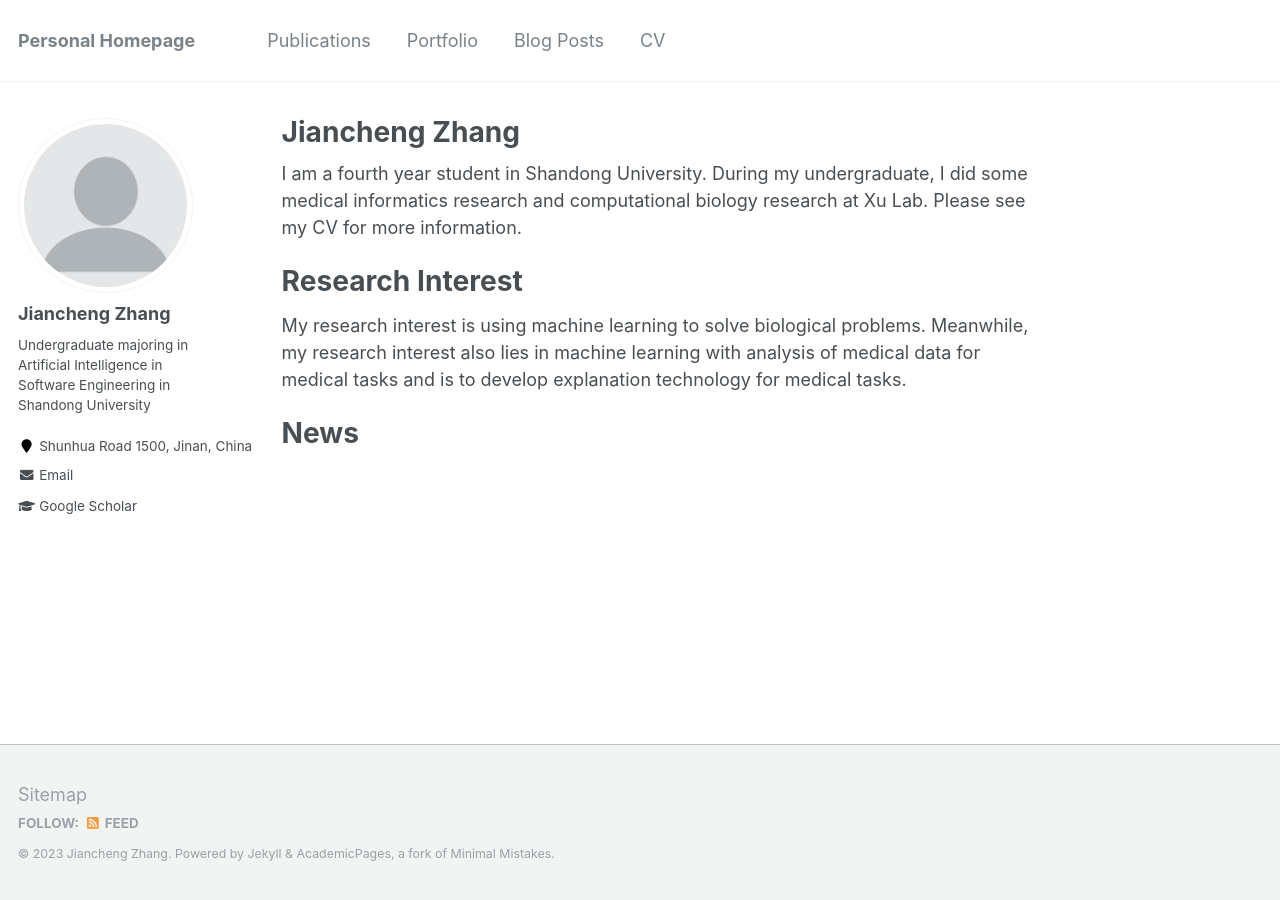
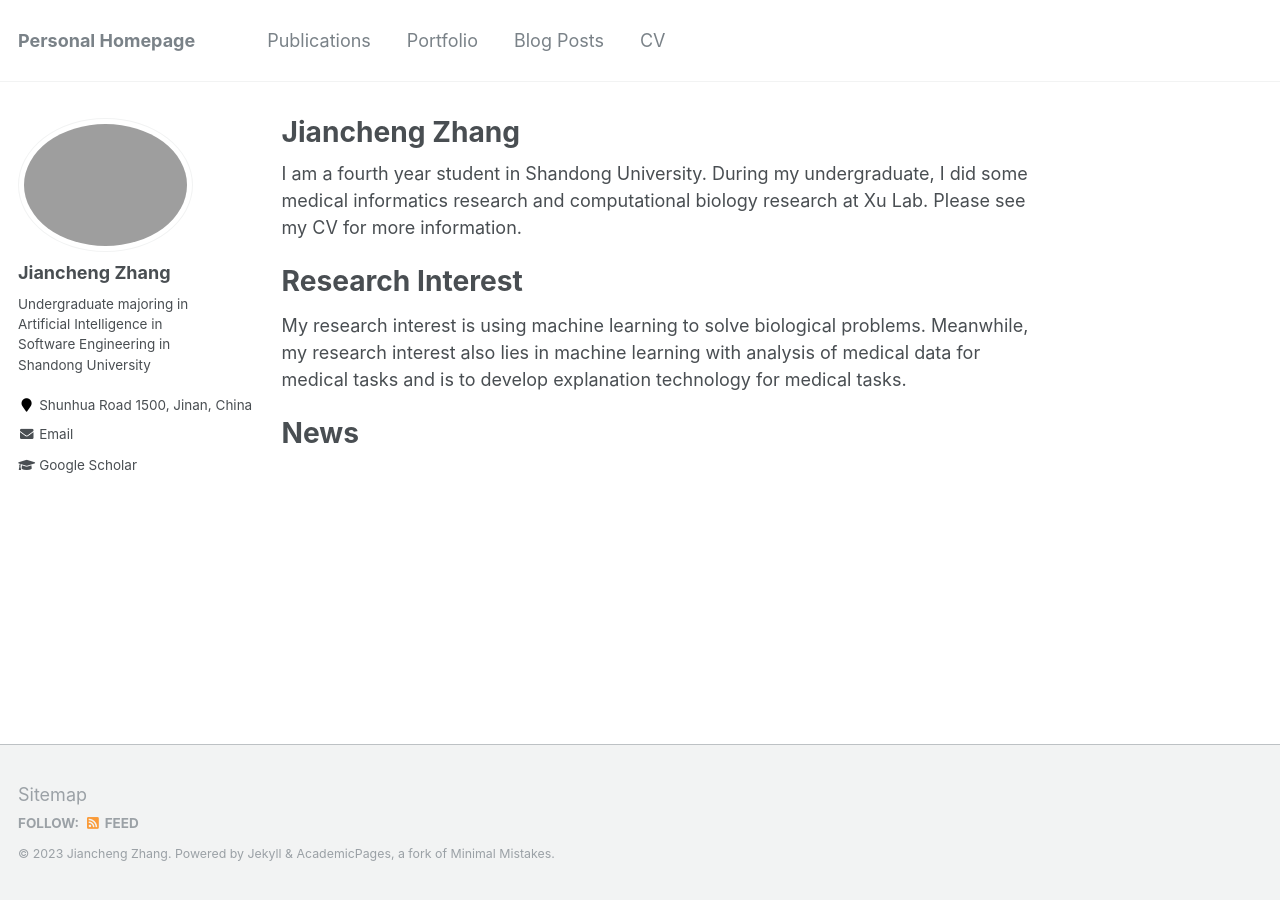
Before and after one commit to zjcyeshome/zjcyeshome.github.io, a Jekyll site: the page built from _pages/about.md, in a window 1280 px wide. Built offline with Jekyll 4.4.1, drawn with Linux system fonts in a browser that asks for light colours.

Commit message:
Update _config.yml

```diff
--- a/_config.yml
+++ b/_config.yml
@@ -81,7 +81,7 @@ analytics:
 # Site Author
 author:
   name             : "Jiancheng Zhang"
-  avatar           : "profile.png"
+  avatar           : "微信图片_20230708151916.jpg"
   bio              : "Undergraduate majoring in Artificial Intelligence in Software Engineering in Shandong University"
   location         : "Shunhua Road 1500, Jinan, China"
   employer         :
```
